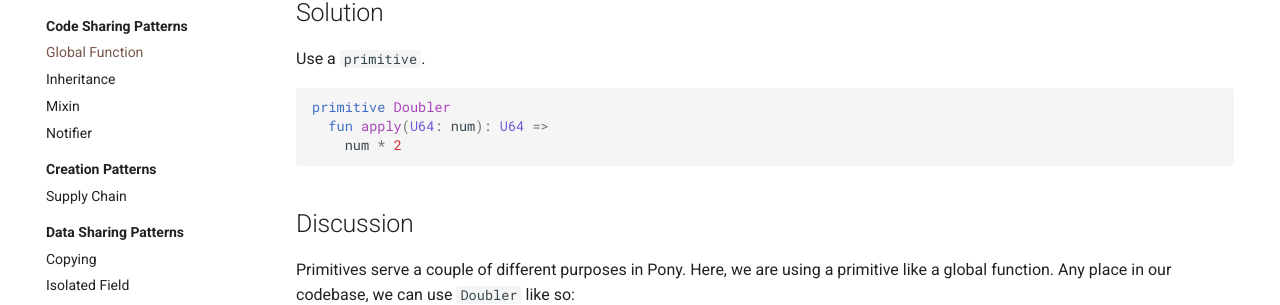
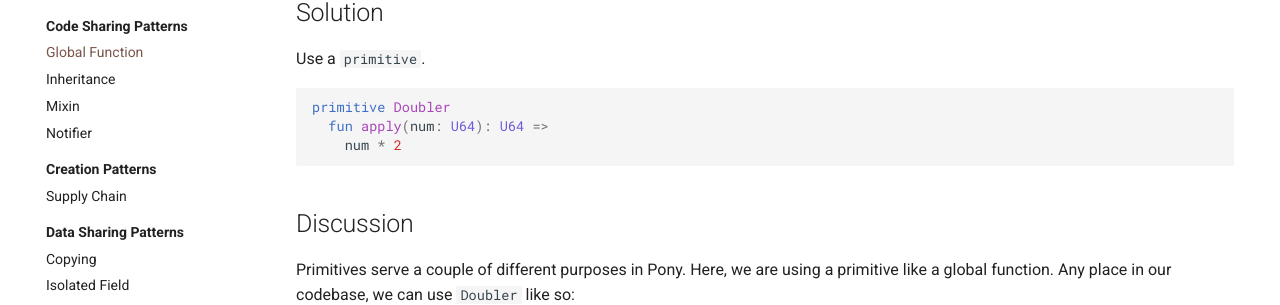
Before and after one commit to ponylang/pony-patterns, an MkDocs documentation site: the page built from docs/code-sharing/global-function.md, in a window 1280 px wide and 900 px high. Shown: the part 301-606 px from the top of the window. Built offline with MkDocs 1.6.1 and Material for MkDocs 9.7.7, drawn with Linux system fonts in a browser that asks for light colours; comment, search, counter and statistics services are not loaded.

Commit message:
fix param (#66)

````diff
--- a/docs/code-sharing/global-function.md
+++ b/docs/code-sharing/global-function.md
@@ -15,7 +15,7 @@ Use a `primitive`.
 
 ```pony
 primitive Doubler
-  fun apply(U64: num): U64 =>
+  fun apply(num: U64): U64 =>
     num * 2
 ```
 
````
